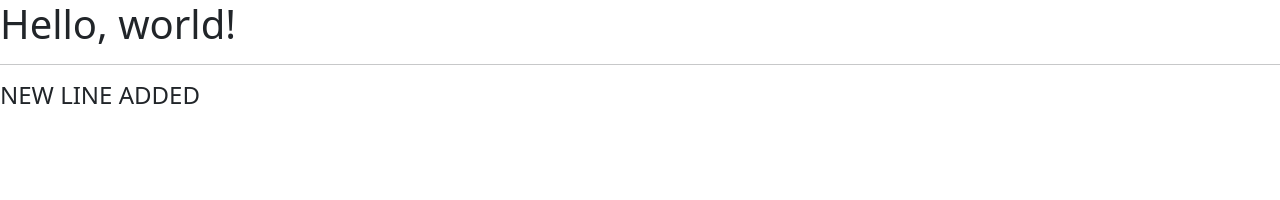
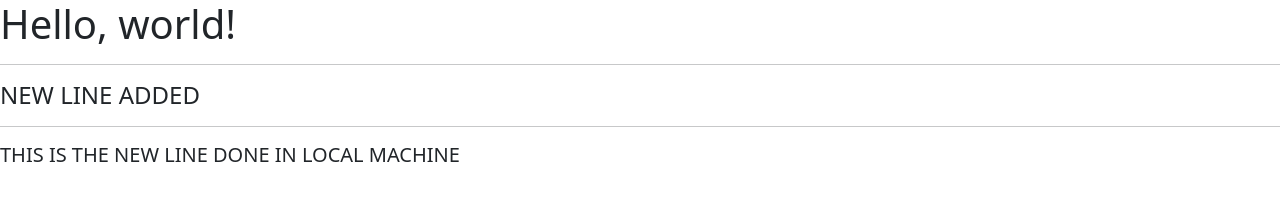
Before and after one commit to ntscoder/demo1, a plain HTML site: page index.html in a window 1280 px wide. Drawn offline with nearby package versions, Linux system fonts and the light colour scheme.

Commit message:
20240211_local

```diff
--- a/index.html
+++ b/index.html
@@ -10,6 +10,8 @@
     <h1>Hello, world!</h1>
     <hr>
     <h4>NEW LINE ADDED</h4>
+    <hr>
+    <h5>THIS IS THE NEW LINE DONE IN LOCAL MACHINE</h5>
     <script src="https://cdn.jsdelivr.net/npm/bootstrap@5.3.2/dist/js/bootstrap.bundle.min.js" integrity="sha384-C6RzsynM9kWDrMNeT87bh95OGNyZPhcTNXj1NW7RuBCsyN/o0jlpcV8Qyq46cDfL" crossorigin="anonymous"></script>
   </body>
 </html>
```
